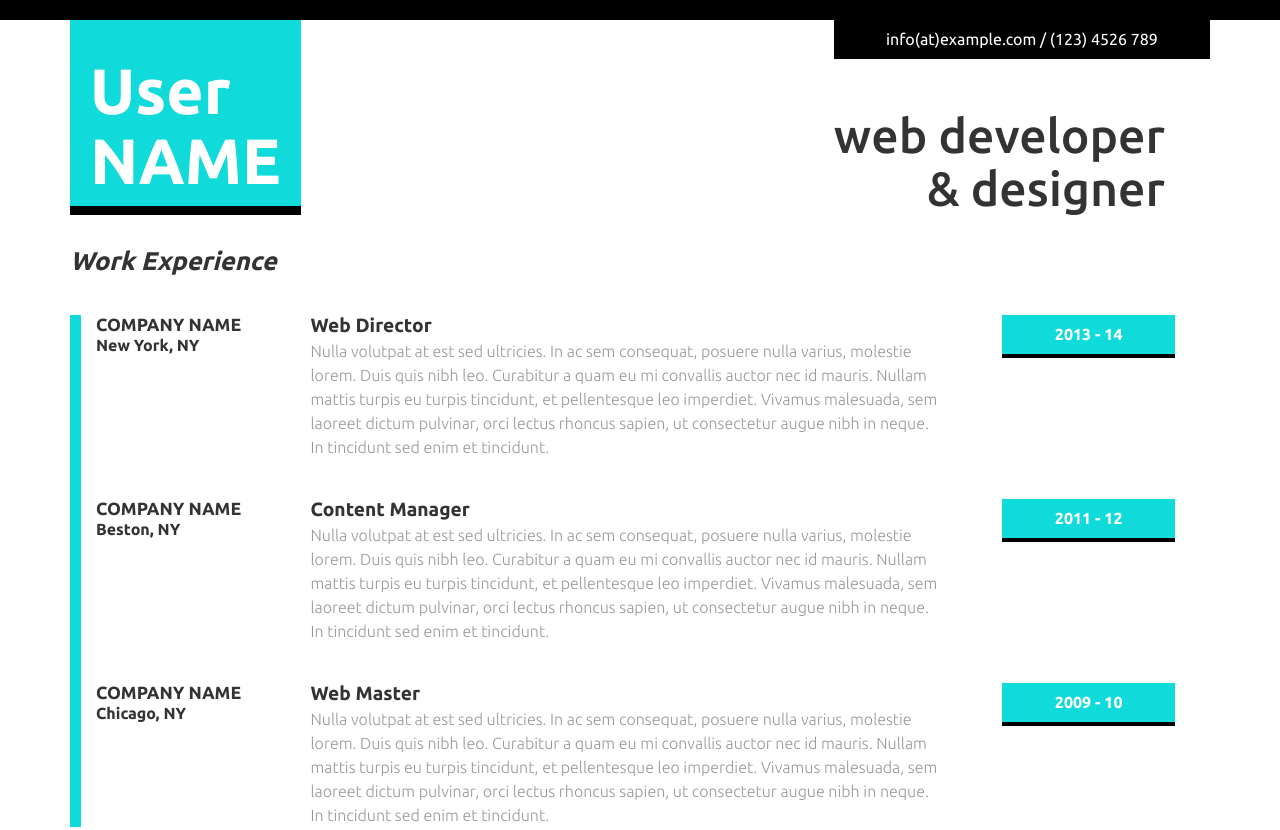
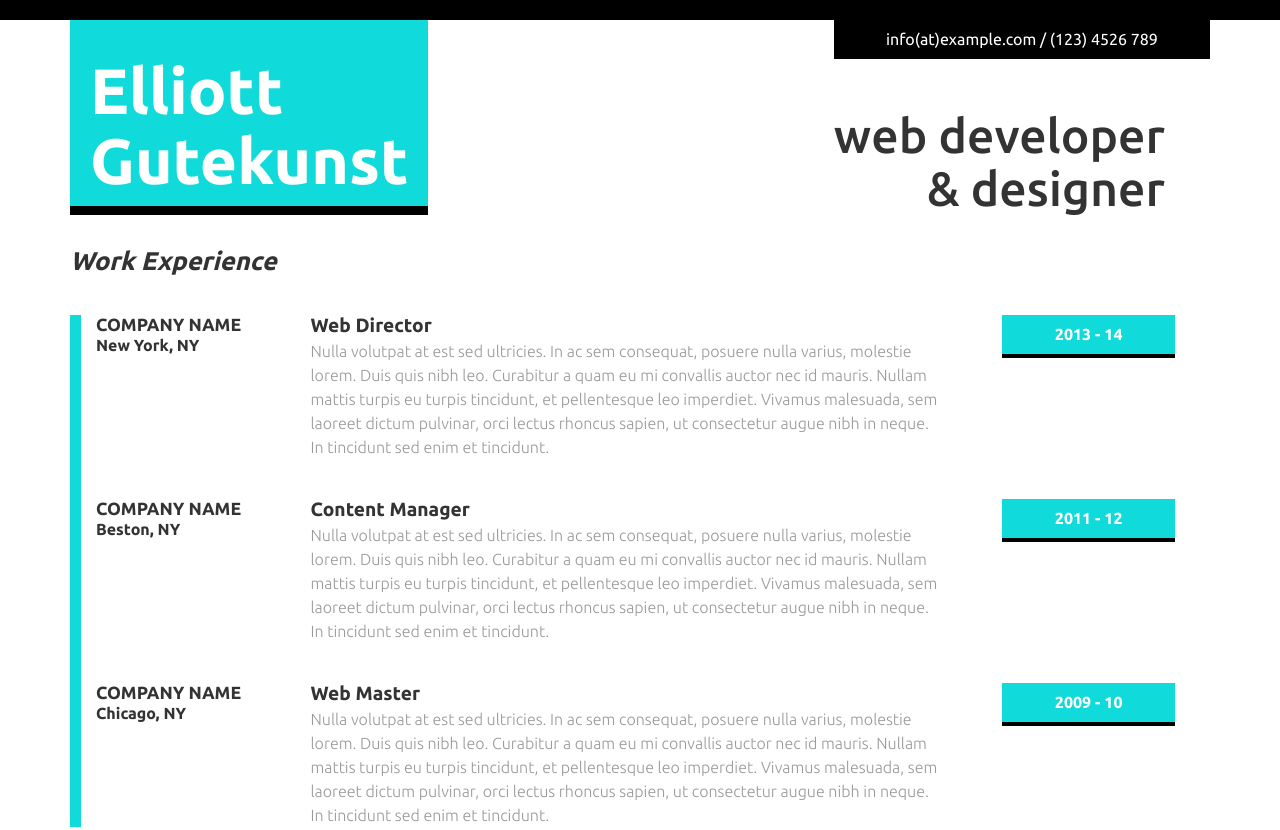
Before and after one commit to egutekunst/egutekunst.github.io, a plain HTML site: page index.html in a window 1280 px wide. Shown: the top 830 px of the page. Drawn offline with Linux system fonts and the light colour scheme.

Commit message:
changed name

```diff
--- a/index.html
+++ b/index.html
@@ -27,7 +27,7 @@ Smartphone Compatible web template, free webdesigns for Nokia, Samsung, LG, Sony
 <div class="top-header"></div>
 <div class="container">
 	 <div class="header">
-		 <h1>User <br>NAME</h1>
+		 <h1>Elliott <br>Gutekunst</h1>
 	 </div>
 	 <div class="header-right">
 		 <div class="list">
```
